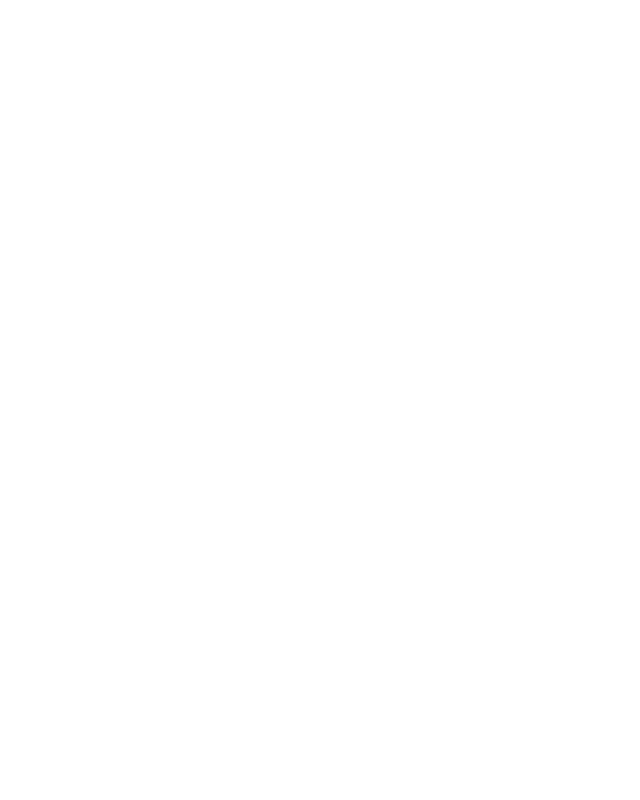
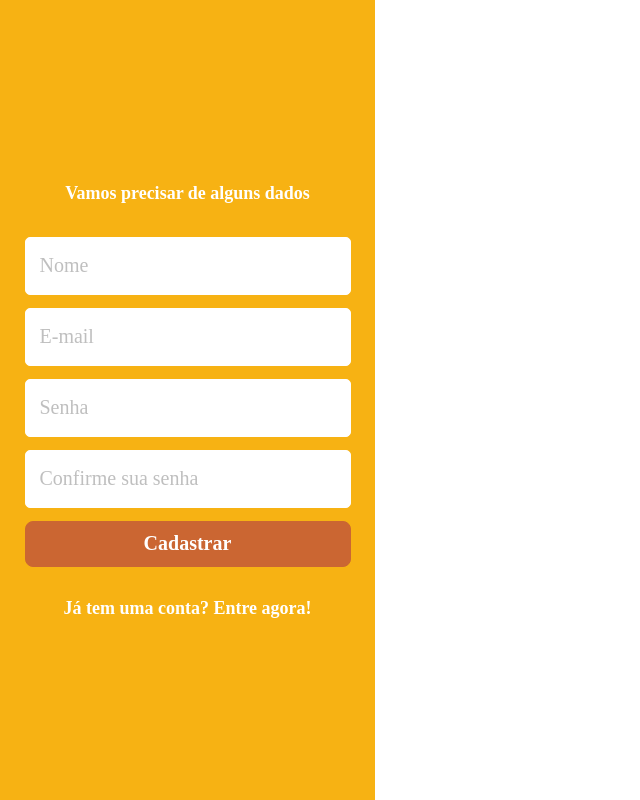
Before and after one commit to kassiajrauen/E-commerce-Front, a React (Create React App) app: page /sign-up in a window 1280 px wide. Before the commit this address had no page. Shown: the whole page, without its empty margins (0-640 px from the left). Built offline with nearby package versions, Linux system fonts and the light colour scheme; a web font is replaced by a local one.

Commit message:
add feat/sing-up

```diff
--- a/src/App.js
+++ b/src/App.js
@@ -1,5 +1,6 @@
 import { BrowserRouter, Routes, Route } from 'react-router-dom';
 import Login from './components/Login';
+import SignUp from './components/SignUp';
 import {TokenProvider} from "./contexts/TokenContext";
 import {UserProvider} from "./contexts/UserContext";
 
@@ -10,6 +11,7 @@
                 <BrowserRouter>
                     <Routes>
                         <Route exact path='/' element={<Login />} />
+                        <Route element path='/sign-up' element={<SignUp />} />
                     </Routes>
                 </BrowserRouter>
             </UserProvider>
--- /dev/null
+++ b/src/components/SignUp/index.js
@@ -0,0 +1,80 @@
+import axios from 'axios';
+import React, {useState, useContext} from 'react';
+import { Container, StyledLink } from './styles';
+import {useNavigate} from 'react-router-dom';
+
+function SignUp(){
+    const [name, setName] = useState('');
+    const [email, setEmail] = useState('');
+    const [password, setPassword] = useState('');
+    const [loading, setLoading] = useState(false);
+
+    const navigate = useNavigate();
+
+    function handleSignUp(e){
+        setLoading(true);
+        e.preventDefault();
+
+        const promise = axios.post('http://localhost:5000/signup', {name: name, email: email, password: password})
+
+        setTimeout(() => {
+            promise.then(() => {
+                navigate('/');
+            });
+        }, 100000);
+        promise.catch((error) => {
+            setLoading(false);
+            alert(error.response.data.message);
+        });
+    }
+
+    return(
+        <Container>
+            <h1>Vamos precisar de alguns dados</h1>
+            <form onSubmit={handleSignUp}>
+                <input
+                type="name"
+                onChange={(e) => setName(e.target.value)}
+                value={name}
+                placeholder='Nome'
+                required
+                />
+                <input
+                type="email"
+                onChange={(e) => setEmail(e.target.value)}
+                value={email}
+                placeholder='E-mail'
+                required
+                />
+                <input
+                type="password"
+                onChange={(e) => setPassword(e.target.value)}
+                value={password}
+                placeholder='Senha'
+                required
+                />
+                <input
+                type="password"
+                onChange={(e) => setPassword(e.target.value)}
+                value={password}
+                placeholder='Confirme sua senha'
+                required
+                />
+                <button type="submit">{loading ? <Loading /> : 'Cadastrar'}</button>
+            </form>
+            <StyledLink to='/'>
+                <span>Já tem uma conta? Entre agora!</span>
+            </StyledLink>
+        </Container>
+    )
+
+    function Loading(){
+        return(
+            <spam color='#FFFFFF' height={50} width={50}>
+                Carregando...
+            </spam>
+        );
+    }
+}
+
+export default SignUp;
--- /dev/null
+++ b/src/components/SignUp/styles.js
@@ -0,0 +1,67 @@
+import { Link } from 'react-router-dom';
+import styled from 'styled-components';
+
+const Container = styled.div`
+  align-items: center;
+  background-color:#F7B213;
+  box-sizing: border-box;
+  display: flex;
+  flex-direction: column;
+  justify-content: center;
+  min-height: 100vh;
+  padding: 0 25px;
+  h1{
+    color: #ffffff;
+    font-family: Lexend Deca;
+    font-size: 18px;
+    font-weight: 700;
+    margin-bottom: 10px;
+    text-align: center;
+  }
+  form {
+    display: flex;
+    flex-direction: column;
+    margin-top: 25px;
+  }
+  input {
+    background: #ffffff;
+    border: 1px solid #ffffff;
+    border-radius: 5px;
+    box-sizing: borderbox;
+    color:#000000;
+    font-family: Lexend Deca;
+    font-size: 20px;
+    font-weight: 400;
+    height: 58px;
+    padding-left: 14px;
+    margin-bottom: 13px;
+    width: 326px;
+  }
+  input::placeholder {
+    color: #BFBFBF;
+  }
+  button {
+    background: #CB6632;
+    border: 1px solid #CB6632;
+    border-radius: 8px;
+    color: #ffffff;
+    font-family: Lexend Deca;
+    font-size: 20px;
+    font-weight: 700;
+    height: 46px;
+    width: 326px;
+  }
+`;
+
+const StyledLink = styled(Link)`
+  align-items: center;
+  color: #ffffff;
+  display: flex;
+  font-family: Lexend Deca;
+  font-size: 18px;
+  font-weight: 700;
+  justify-content: center;
+  margin-top: 32px;
+`;
+
+export { Container, StyledLink };
--- a/src/css/styles.css
+++ b/src/css/styles.css
@@ -6,7 +6,7 @@
 
 body{
     background-color: #FFFFFF;
-    font-family: 'Raleway', sans-serif;
+    font-family: Lexend Deca;
     height: 667px;
     width: 375px;
 }
```
